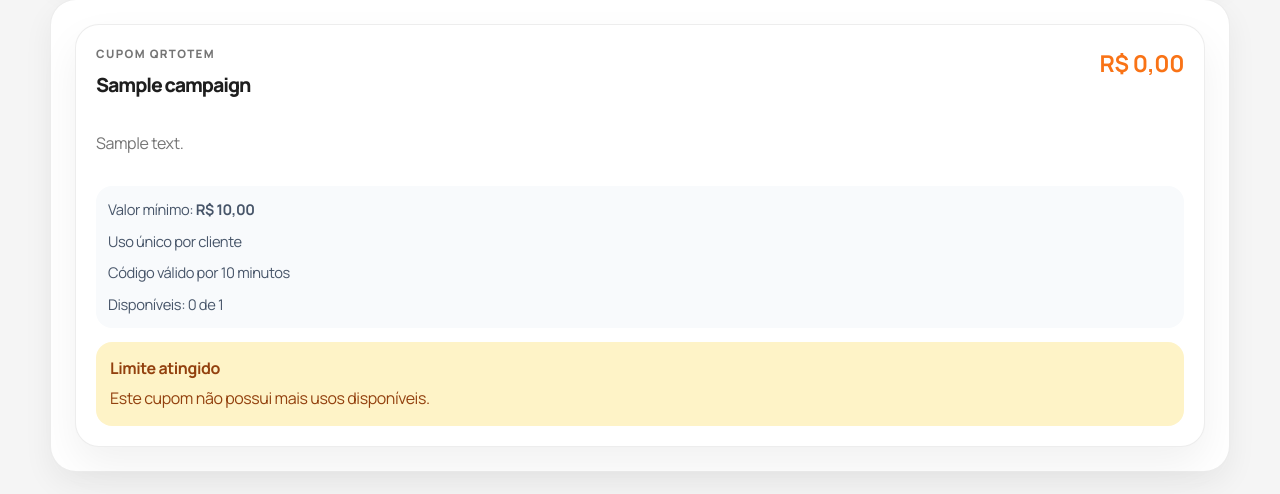
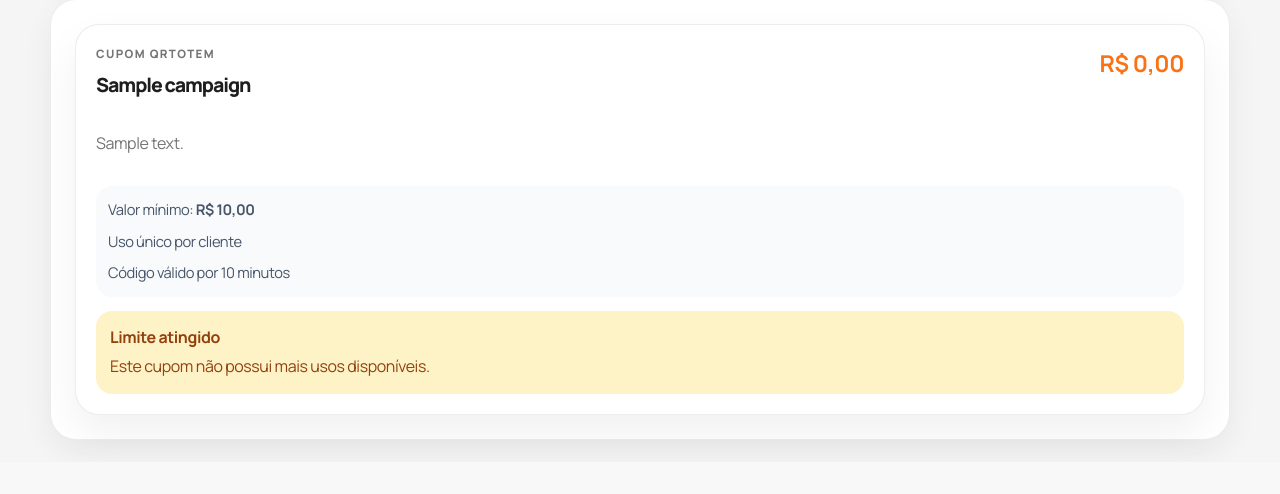
Before and after one commit to camisagilberto/restaurante_homolog, a Flask app: template app/templates/client/qrtotem_coupons.html in a window 1280 px wide. Shown: the part 504-998 px from the top of the page. After the commit the page ends 954 px from the top, so only its background shows below. Run offline with Flask 3, Linux system fonts and the light colour scheme; the template is opened without the code that fills it: most values are stand-ins (such as "Sample title", 1, 10 or a date in 2020).

Commit message:
Update qrtotem_coupons.html

```diff
--- a/app/templates/client/qrtotem_coupons.html
+++ b/app/templates/client/qrtotem_coupons.html
@@ -44,7 +44,6 @@
             <span>Valor mínimo: <strong>{{ campaign['min_purchase_amount']|currency }}</strong></span>
             <span>Uso único por cliente</span>
             <span>Código válido por {{ code_minutes }} minutos</span>
-            {% if total_quantity > 0 %}<span>Disponíveis: {{ remaining if remaining > 0 else 0 }} de {{ total_quantity }}</span>{% endif %}
           </div>
 
           {% if customer_used %}
```
